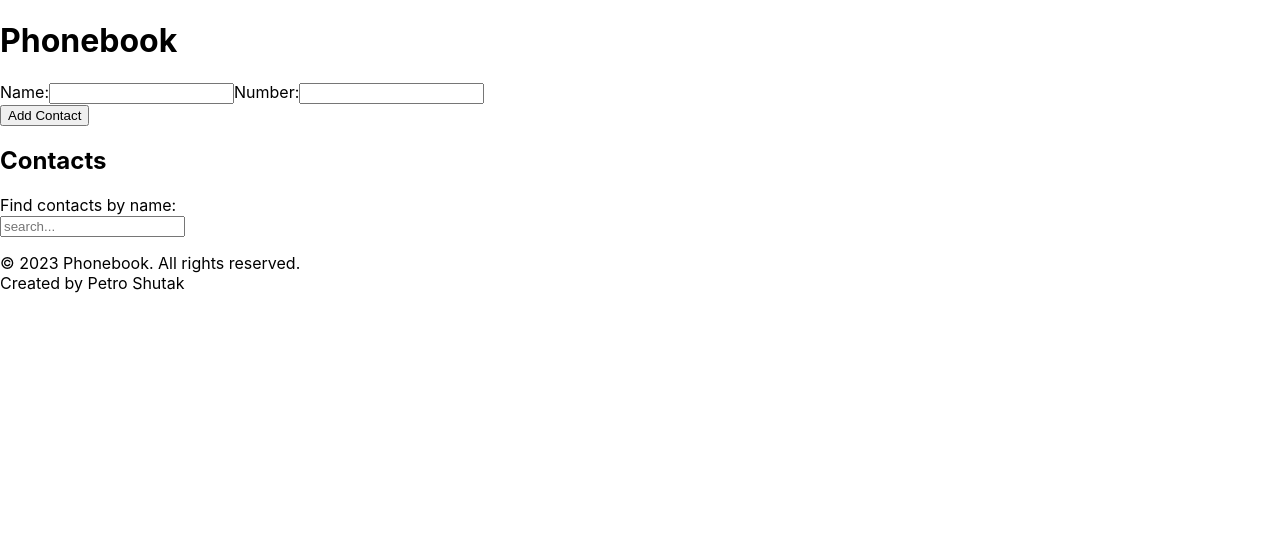
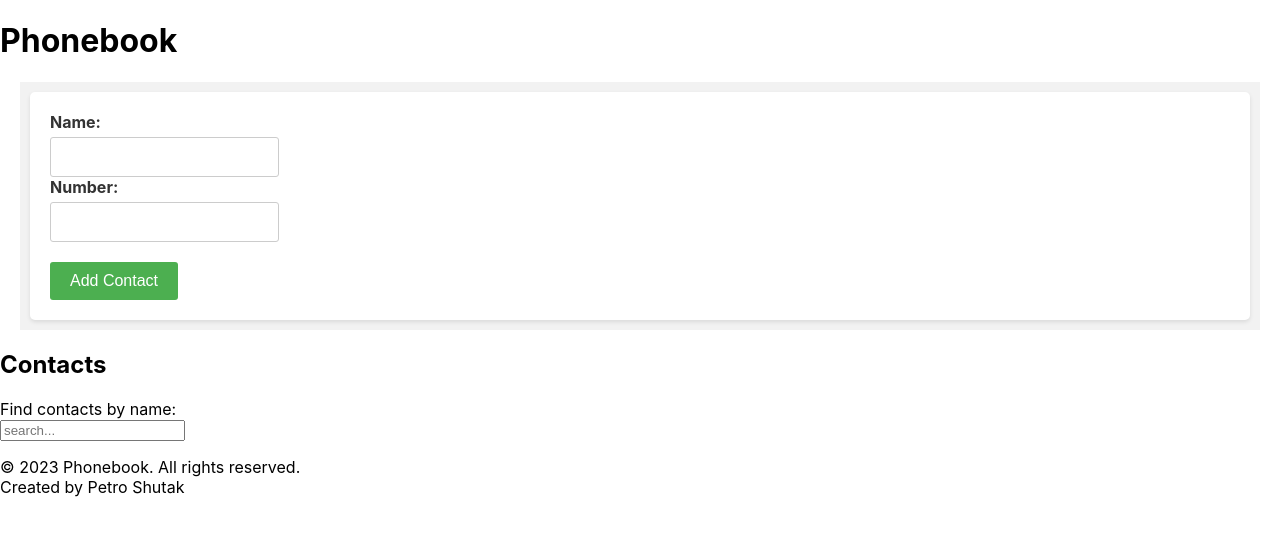
Before and after one commit to PetroShutak/goit-react-hw-03-phonebook, a React (Create React App) app: page / in a window 1280 px wide. Shown: the top 536 px of the page. Built offline with nearby package versions, Linux system fonts and the light colour scheme.

Commit message:
added styled-components

```diff
--- a/package.json
+++ b/package.json
@@ -12,6 +12,7 @@
     "react": "^18.1.0",
     "react-dom": "^18.1.0",
     "react-scripts": "5.0.1",
+    "styled-components": "^5.3.10",
     "web-vitals": "^2.1.3"
   },
   "scripts": {
--- a/src/components/ContactForm/ContactForm.jsx
+++ b/src/components/ContactForm/ContactForm.jsx
@@ -1,6 +1,7 @@
 import { Component } from 'react';
 import { nanoid } from 'nanoid';
 import PropTypes from 'prop-types';
+import { Container, Button, Input, Label, Form } from './ContactForm.styled';
 
 export default class ContactForm extends Component {
   state = {
@@ -35,12 +36,12 @@ export default class ContactForm extends Component {
     const { name, number } = this.state;
 
     return (
-      <div>
-        <form onSubmit={this.handleSubmit}>
-          <label htmlFor="name">
+      <Container>
+        <Form onSubmit={this.handleSubmit}>
+          <Label htmlFor="name">
             Name:
-          </label>
-          <input
+          </Label>
+          <Input
             type="text"
             name="name"
             pattern="^[a-zA-Zа-яА-Я]+(([' -][a-zA-Zа-яА-Я ])?[a-zA-Zа-яА-Я]*)*$"
@@ -49,10 +50,10 @@ export default class ContactForm extends Component {
             value={name}
             onChange={this.handleChange}
           />
-          <label htmlFor="number">
+          <Label htmlFor="number">
             Number:
-          </label>
-          <input
+          </Label>
+          <Input
             type="tel"
             name="number"
             pattern="\+?\d{1,4}?[-.\s]?\(?\d{1,3}?\)?[-.\s]?\d{1,4}[-.\s]?\d{1,4}[-.\s]?\d{1,9}"
@@ -62,11 +63,11 @@ export default class ContactForm extends Component {
             onChange={this.handleChange}
           />
           <br />
-          <button type="submit">
+          <Button type="submit">
             Add Contact
-          </button>
-        </form>
-      </div>
+          </Button>
+        </Form>
+      </Container>
     );
   }
 }
--- /dev/null
+++ b/src/components/ContactForm/ContactForm.styled.jsx
@@ -0,0 +1,43 @@
+import styled from 'styled-components';
+
+export const Container = styled.div`
+  margin: 20px;
+  background-color: #f2f2f2;
+  padding: 10px;
+`;
+
+export const Form = styled.form`
+  background-color: #fff;
+  padding: 20px;
+  border-radius: 5px;
+  box-shadow: 0 2px 4px rgba(0, 0, 0, 0.1);
+`;
+
+export const Label = styled.label`
+  display: block;
+  margin-bottom: 5px;
+  color: #333;
+  font-weight: bold;
+`;
+
+export const Input = styled.input`
+  padding: 10px;
+  border: 1px solid #ccc;
+  border-radius: 3px;
+  font-size: 16px;
+`;
+
+export const Button = styled.button`
+  padding: 10px 20px;
+  background-color: #4caf50;
+  color: #fff;
+  border: none;
+  border-radius: 3px;
+  font-size: 16px;
+  cursor: pointer;
+  margin-top: 20px;
+
+  &:hover {
+    background-color: #45a049;
+  }
+`;
```
Also changed, not shown: 1 other file (tests, documents, lock files or other folders).
